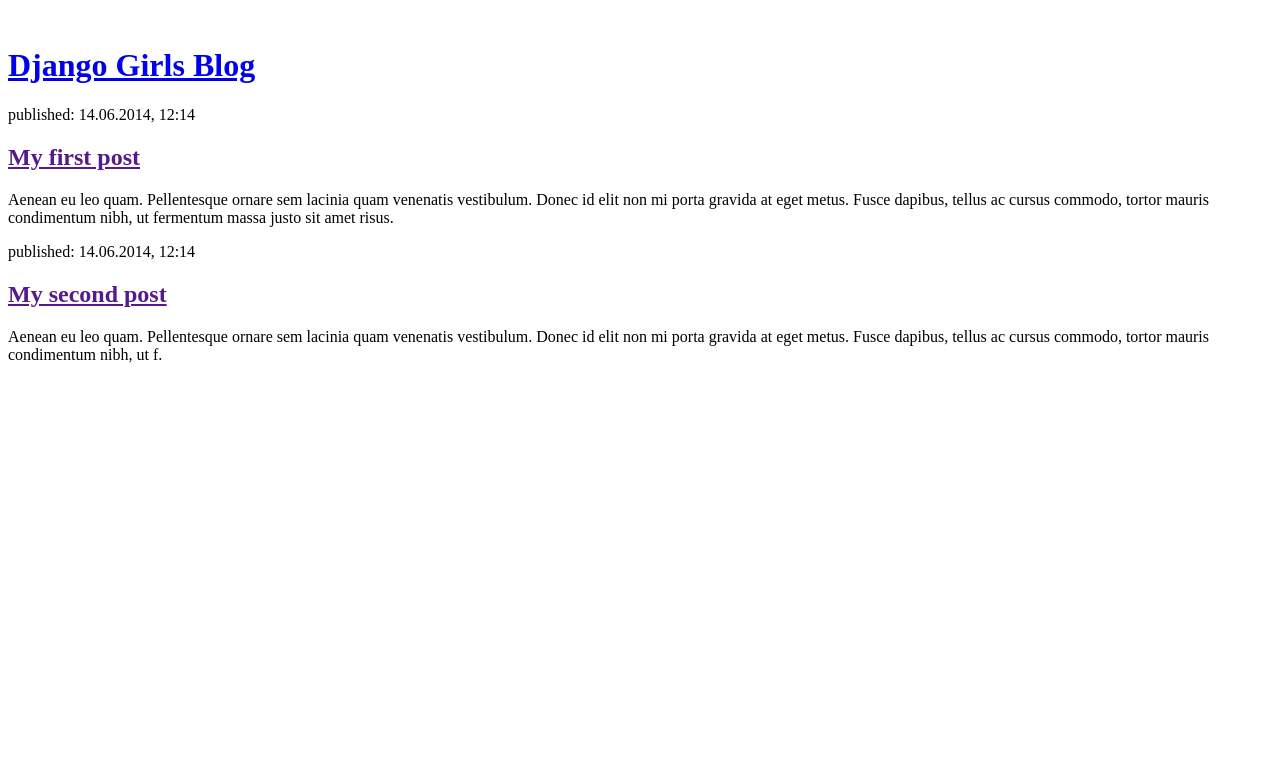
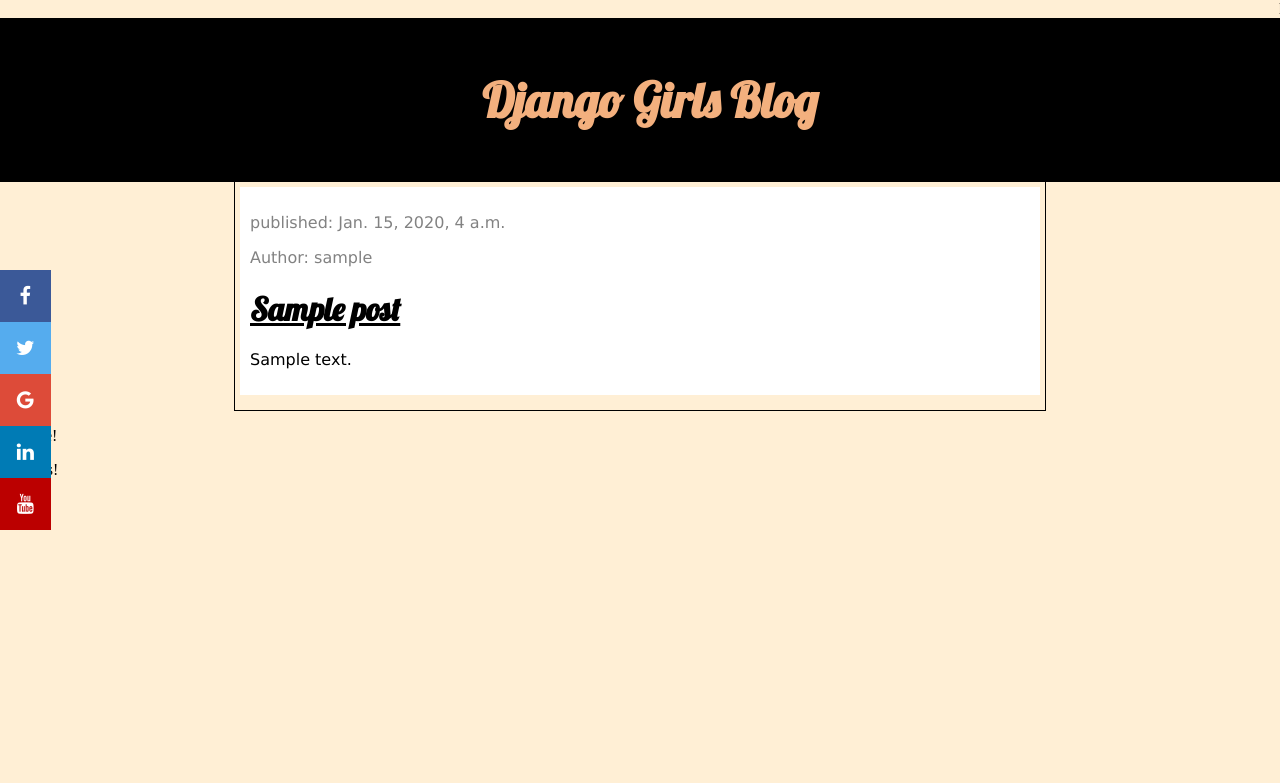
Before and after one commit to MelisaArceA/my-first-blog, a Django app: template blog/templates/blog/post_list.html in a window 1280 px wide. Shown: the top 783 px of the page. Run offline with Django 3.2, Linux system fonts and the light colour scheme; the template is opened without the code that fills it: values that come from a table or form of the project are taken from there, others are empty; tables that the repository leaves empty hold one stand-in row (values such as "Sample post").

Commit message:
Changed the HTML for the site.

```diff
--- /dev/null
+++ b/blog/static/css/blog.css
@@ -0,0 +1,127 @@
+body {
+
+	background-color: #FFEFD5;
+	margin: 0;
+
+}
+
+div.center {
+	width: 800px;
+	padding: 5px;
+	margin: 0 auto;
+	border-left: 1px solid #000;
+	border-bottom: 1px solid #000;
+	border-right: 1px solid #000;
+	/*background-color: #B0C4DE;*/
+
+}
+
+div.post {
+
+	background-color: 	#ffffff;
+	padding: 10px;
+	margin-bottom: 10px;
+	font-family: verdana;
+	 margin-left: 0px;
+}
+
+h1 {
+	font-family:"Lobster";
+}
+
+.page-header {
+    background-color: #000000;
+    margin-top: 0;
+    padding: 20px 20px 20px 40px;
+}
+
+.page-header h1, .page-header h1 a, .page-header h1 a:visited, .page-header h1 a:active {
+    color: #F3B07E; /* ffffff 000000 F3B07E FFEFD5*/
+    font-size: 36pt;
+    text-decoration: none;
+}
+
+.content {
+    margin-left: 40px;
+}
+
+h1, h2, h3, h4 {
+    font-family: 'Lobster', cursive;
+}
+
+.date {
+    color: #828282;
+}
+
+.save {
+    float: right;
+}
+
+.post-form textarea, .post-form input {
+    width: 100%;
+
+}
+
+.top-menu, .top-menu:hover, .top-menu:visited {
+    color: #ffffff;
+    float: right;
+    font-size: 26pt;
+    margin-right: 20px;
+}
+
+.post {
+    margin-bottom: 70px;
+}
+
+.post h1 a, .post h1 a:visited {
+    color: #000000;
+}
+
+/* Fixed/sticky icon bar (vertically aligned 50% from the top of the screen) */
+.icon-bar {
+  position: fixed;
+  top: 50%;
+  -webkit-transform: translateY(-50%);
+  -ms-transform: translateY(-50%);
+  transform: translateY(-50%);
+}
+
+/* Style the icon bar links */
+.icon-bar a {
+  display: block;
+  text-align: center;
+  padding: 16px;
+  transition: all 0.3s ease;
+  color: white;
+  font-size: 20px;
+}
+
+/* Style the social media icons with color, if you want */
+.icon-bar a:hover {
+  background-color: #000;
+}
+
+.facebook {
+  background: #3B5998;
+  color: white;
+}
+
+.twitter {
+  background: #55ACEE;
+  color: white;
+}
+
+.google {
+  background: #dd4b39;
+  color: white;
+}
+
+.linkedin {
+  background: #007bb5;
+  color: white;
+}
+
+.youtube {
+  background: #bb0000;
+  color: white;
+}
--- a/blog/templates/blog/post_list.html
+++ b/blog/templates/blog/post_list.html
@@ -1,24 +1,49 @@
-<marquee> Melisa
-</marquee>
+{% load static %}
+
 <html>
  <head>
-        <title>Melisa's blog</title>
-    </head>
+ <link href="//fonts.googleapis.com/css?family=Lobster&subset=latin,latin-ext" rel="stylesheet" type="text/css">
+<link rel="stylesheet" href="{% static 'css/blog.css' %}">
+
+<link rel="stylesheet" href="https://cdnjs.cloudflare.com/ajax/libs/font-awesome/4.7.0/css/font-awesome.min.css">
+
+<!-- The social media icon bar -->
+<div class="icon-bar">
+  <a href="#" class="facebook"><i class="fa fa-facebook"></i></a>
+  <a href="#" class="twitter"><i class="fa fa-twitter"></i></a>
+  <a href="#" class="google"><i class="fa fa-google"></i></a>
+  <a href="#" class="linkedin"><i class="fa fa-linkedin"></i></a>
+  <a href="#" class="youtube"><i class="fa fa-youtube"></i></a>
+</div>
+
+ <title>Melisa's blog</title>
+
+	</head>
+
 <body>
-    <div>
-            <h1><a href="/">Django Girls Blog</a></h1>
-        </div>
+<marquee> Hello world</marquee>
+	<div class="page-header">
 
-        <div>
-            <p>published: 14.06.2014, 12:14</p>
-            <h2><a href="">My first post</a></h2>
-            <p>Aenean eu leo quam. Pellentesque ornare sem lacinia quam venenatis vestibulum. Donec id elit non mi porta gravida at eget metus. Fusce dapibus, tellus ac cursus commodo, tortor mauris condimentum nibh, ut fermentum massa justo sit amet risus.</p>
-        </div>
+		<div ><h1><center>Django Girls Blog</center></h1></div>
+</div>
+<div class="center">
+    {% for post in posts %}
+    <div class="post">
+	 <div class="date">
+        <p>published: {{ post.published_date }}</p>
+		<p>Author: {{ post.author }}</p>
+		</div>
+        <h1><a href="">{{ post.title }}</a></h1>
+        <p>{{ post.text|linebreaksbr }}</p>
+    </div>
+	{% endfor %}
+	</div>
 
-        <div>
-            <p>published: 14.06.2014, 12:14</p>
-            <h2><a href="">My second post</a></h2>
-            <p>Aenean eu leo quam. Pellentesque ornare sem lacinia quam venenatis vestibulum. Donec id elit non mi porta gravida at eget metus. Fusce dapibus, tellus ac cursus commodo, tortor mauris condimentum nibh, ut f.</p>
-        </div>
+
+
+    <p>Hi there!</p>
+    <p>It works!</p>
+
+
 </body>
 </html>
--- a/blog/views.py
+++ b/blog/views.py
@@ -1,5 +1,7 @@
 from django.shortcuts import render
-
+from django.utils import timezone
+from .models import Post
 # Create your views here.
 def post_list(request):
-    return render(request, 'blog/post_list.html', {})
+	posts = Post.objects.filter(published_date__lte=timezone.now()).order_by('published_date') #published its just in case
+	return render(request, 'blog/post_list.html', {'posts': posts})
```
